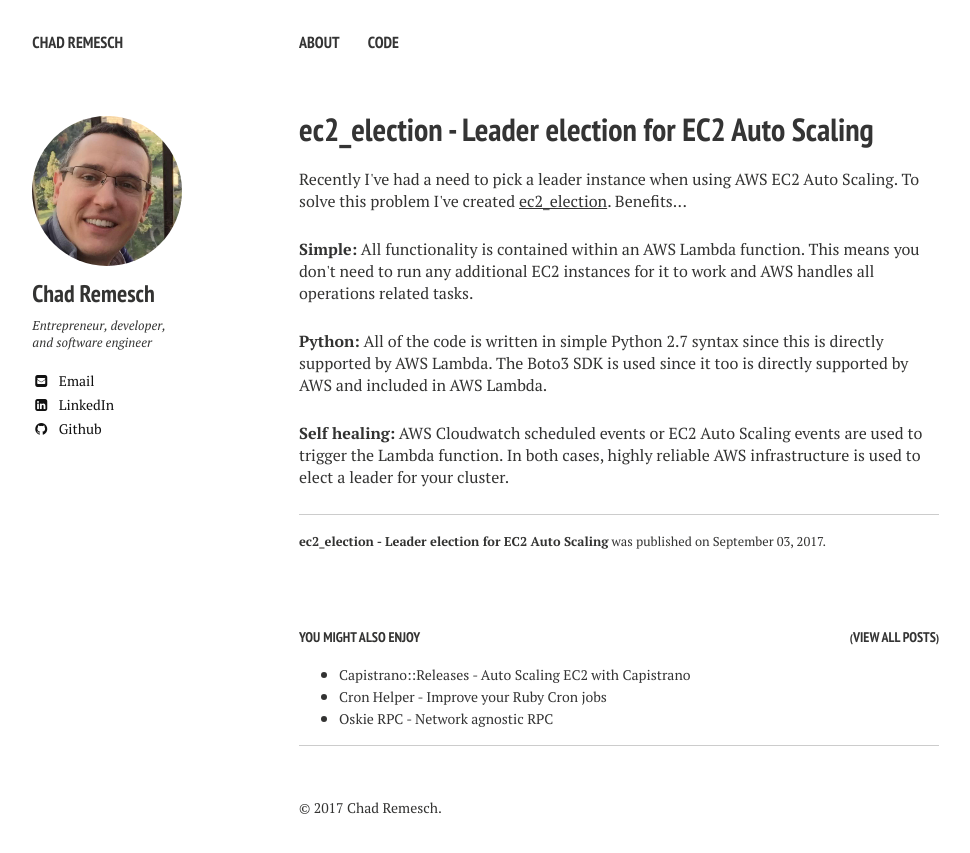
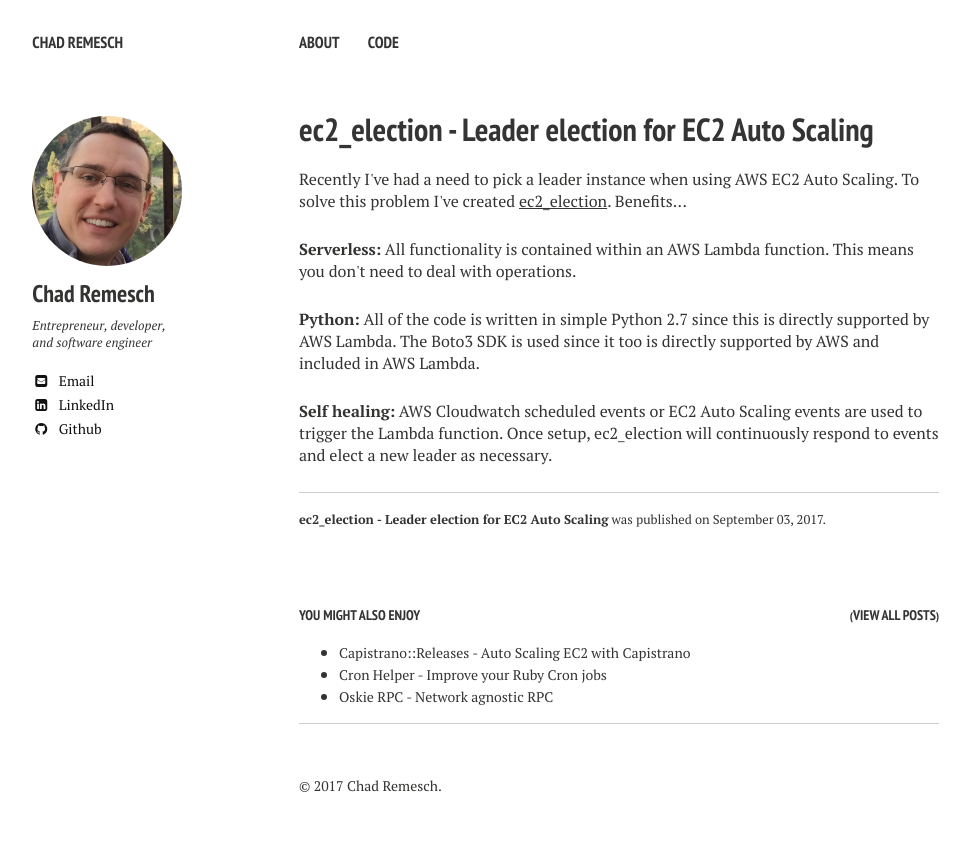
Before and after one commit to chadrem/chadrem.github.io, a Jekyll site: the page built from _posts/2017-09-03-ec2-auto-scaling-leader-election.html, in a window 1280 px wide. Shown: the top 853 px of the page, without its empty margins (21-991 px from the left). Built offline with Jekyll 4.4.1, drawn with Linux system fonts in a browser that asks for light colours; nearby versions of some CDN libraries.

Commit message:
Clean up.

```diff
--- a/_posts/2017-09-03-ec2-auto-scaling-leader-election.html
+++ b/_posts/2017-09-03-ec2-auto-scaling-leader-election.html
@@ -13,17 +13,17 @@ tags: []
     Benefits...
 </p>
 <p>
-    <strong>Simple:</strong>
+    <strong>Serverless:</strong>
     All functionality is contained within an AWS Lambda function.
-    This means you don't need to run any additional EC2 instances for it to work and AWS handles all operations related tasks.
+    This means you don't need to deal with operations.
 </p>
 <p>
     <strong>Python:</strong>
-    All of the code is written in simple Python 2.7 syntax since this is directly supported by AWS Lambda.
+    All of the code is written in simple Python 2.7 since this is directly supported by AWS Lambda.
     The Boto3 SDK is used since it too is directly supported by AWS and included in AWS Lambda.
 </p>
 <p>
     <strong>Self healing:</strong>
     AWS Cloudwatch scheduled events or EC2 Auto Scaling events are used to trigger the Lambda function.
-    In both cases, highly reliable AWS infrastructure is used to elect a leader for your cluster.
+    Once setup, ec2_election will continuously respond to events and elect a new leader as necessary.
 </p>
```
